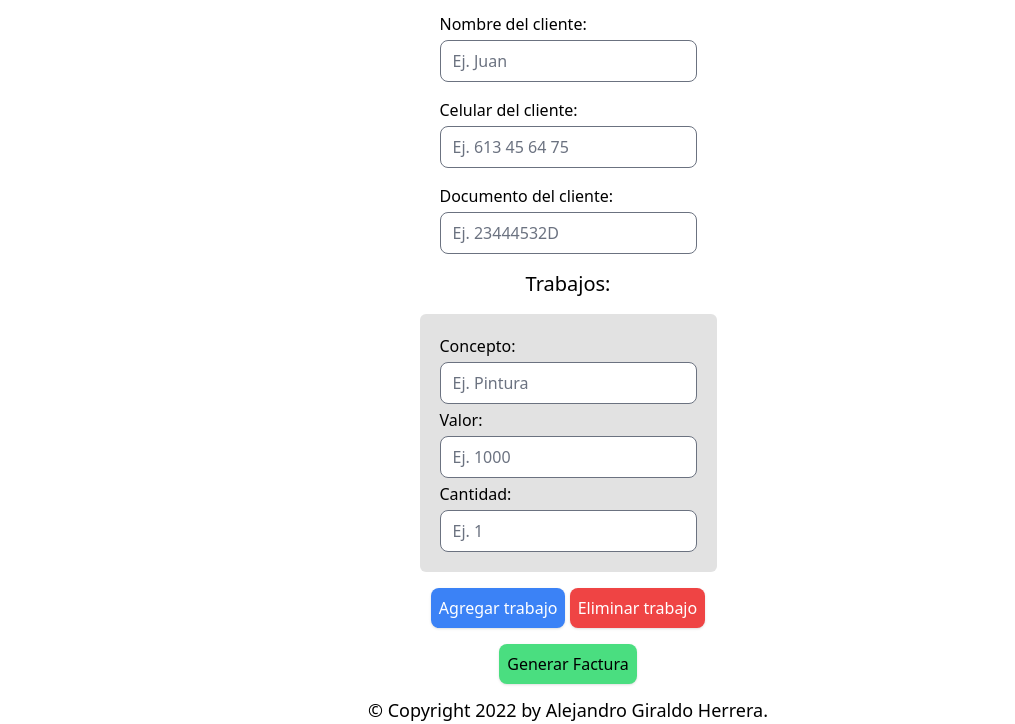
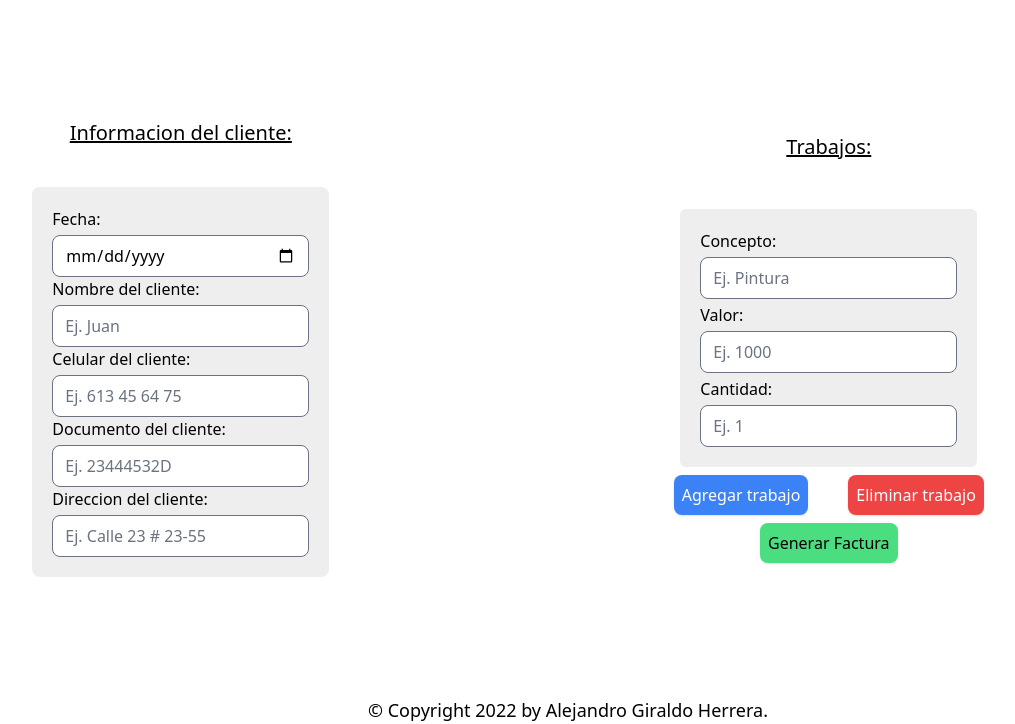
Before and after one commit to xAGH/FacturasJhon, a Flask app: page / in a window 1280 px wide. Shown: the part 76-800 px from the top of the page, without its empty margins (72-1087 px from the left). Run offline with Flask 2, Linux system fonts and the light colour scheme; some libraries are stand-ins or nearby versions.

Commit message:
UPDATE: Design and structure modified

```diff
--- a/src/static/css/styles.css
+++ b/src/static/css/styles.css
@@ -12,7 +12,7 @@
     flex-direction: column;
     gap:0.25rem;
     border-radius: 0.375rem;
-    background-color: #E2E2E2;
+    background-color: #EEEEEE;
     padding: 1.25rem;
 }
 
--- a/src/static/js/tailwind.config.js
+++ b/src/static/js/tailwind.config.js
@@ -5,7 +5,8 @@ tailwind.config = {
         'layout': 'auto 1fr auto',
       },
       backgroundColor: {
-        'nav-color': '#DFDFDF'
+        'nav-color': '#DFDFDF',
+        'card': '#EEEEEE'
       }
     },
   },
--- a/src/templates/generate_invoice.html
+++ b/src/templates/generate_invoice.html
@@ -8,25 +8,41 @@
     <a href="/" class="block py-2 pr-4 pl-3 text-gray-700 border-gray-100 hover:bg-gray-50 md:hover:bg-transparent md:border-0 md:p-0">Consultar Factura</a>
   </li>{% endblock %}
 {% block content %}
-<form action="{{ url_for('invoices') }}" method="post" class="h-full flex flex-col items-center justify-center gap-4">
+<form action="{{ url_for('invoices') }}" method="post" class="h-full grid grid-cols-[1fr_1.5fr] items-center gap-4">
+
+  <div class="flex flex-col items-center">
+    <p class="text-xl mb-10 underline">Informacion del cliente:</p>
+    <div class="bg-card p-5 rounded-lg">
+      <div class="flex flex-col gap-1">
+        <label for="date">Fecha:</label>
+        <input class="rounded-lg" type="date" name="date" id="date" name="date" value="{{ date }}" max="{{ date }}" required/>
+      </div>
       <div class="flex flex-col gap-1">
         <label for="client_name">Nombre del cliente:</label>
-    <input class="rounded-lg" type="text" id="client_name" name="client_name" placeholder="Ej. Juan" required/>
+        <input class="rounded-lg" type="text" id="client_name" name="client_name" placeholder="Ej. Juan" required maxlength="40"/>
       </div>
       <div class="flex flex-col gap-1">
         <label for="client_phone">Celular del cliente:</label>
-    <input class="rounded-lg" type="tel" id="client_phone" name="client_phone" placeholder="Ej. 613 45 64 75" required/>
+        <input class="rounded-lg" type="tel" id="client_phone" name="client_phone" placeholder="Ej. 613 45 64 75" required maxlength="20"/>
       </div>
       <div class="flex flex-col gap-1">
         <label for="client_document">Documento del cliente:</label>
-    <input class="rounded-lg" type="text" id="client_document" name="client_document" placeholder="Ej. 23444532D" required/>
+        <input class="rounded-lg" type="text" id="client_document" name="client_document" placeholder="Ej. 23444532D" required maxlength="20"/>
       </div>
-  <p class="text-xl">Trabajos:</p>
+      <div class="flex flex-col gap-1">
+        <label for="client_address">Direccion del cliente:</label>
+        <input class="rounded-lg" type="text" id="client_address" name="client_address" placeholder="Ej. Calle 23 # 23-55" required maxlength="100"/>
+      </div>
+    </div>
+    </div>
+
+  <div class="flex flex-col gap-2 justify-center items-center">
+  <p class="text-xl mb-10 underline">Trabajos:</p>
 
   <div id="works" class="works-container">
     <div count="1" class="work-item">
       <label for="concept1">Concepto:</label>
-      <input class="rounded-lg" type="text" id="concept1" name="concept1" placeholder="Ej. Pintura" required/>
+      <input class="rounded-lg" type="text" id="concept1" name="concept1" placeholder="Ej. Pintura" required maxlength="20"/>
       <label for="price1">Valor:</label>
       <input class="rounded-lg" type="number" id="price1" name="price1" placeholder="Ej. 1000" required/>
       <label for="quantity1">Cantidad:</label>
@@ -34,10 +50,13 @@
     </div>
   </div>
 
-  <div>
-    <button class="bg-blue-500 p-2 rounded-lg text-white shadow hover:shadow-black" type="button" onclick="generateItem()">Agregar trabajo</button>
-    <button class="bg-red-500 p-2 rounded-lg text-white shadow hover:shadow-black" type="button" onclick="removeItem()">Eliminar trabajo</button>
+  <div class="flex justify-center gap-10">
+    <button id="generateItemButton" class="bg-blue-500 p-2 rounded-lg text-white shadow hover:shadow-black" type="button" onclick="generateItem()">Agregar trabajo</button>
+    <button id="removeItemButton" class="bg-red-500 p-2 rounded-lg text-white shadow hover:shadow-black" type="button" onclick="removeItem()">Eliminar trabajo</button>
   </div>
-  <button type="submit" class="bg-green-400 p-2 rounded-lg shadow hover:shadow-black">Generar Factura</button>
+  <div class="flex justify-center">
+    <button id="generateInvoiceButton" type="submit" class="bg-green-400 p-2 rounded-lg shadow hover:shadow-black">Generar Factura</button>
+  </div>
+  </div>
 </form>
 {% endblock %}
```
Also changed, not shown: src/static/js/main.js (+35 -4 lines), src/templates/invoice_template.html (added). Lines whose indentation alone changed are shown as unchanged.
